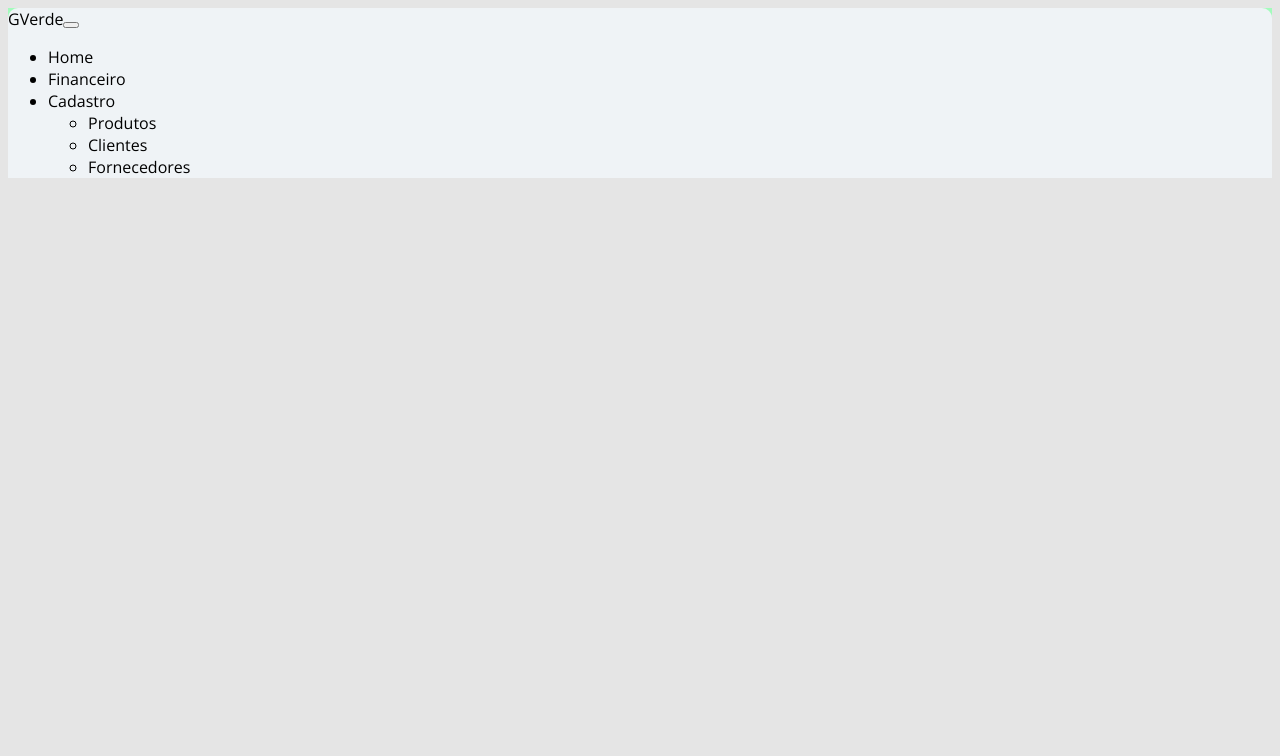
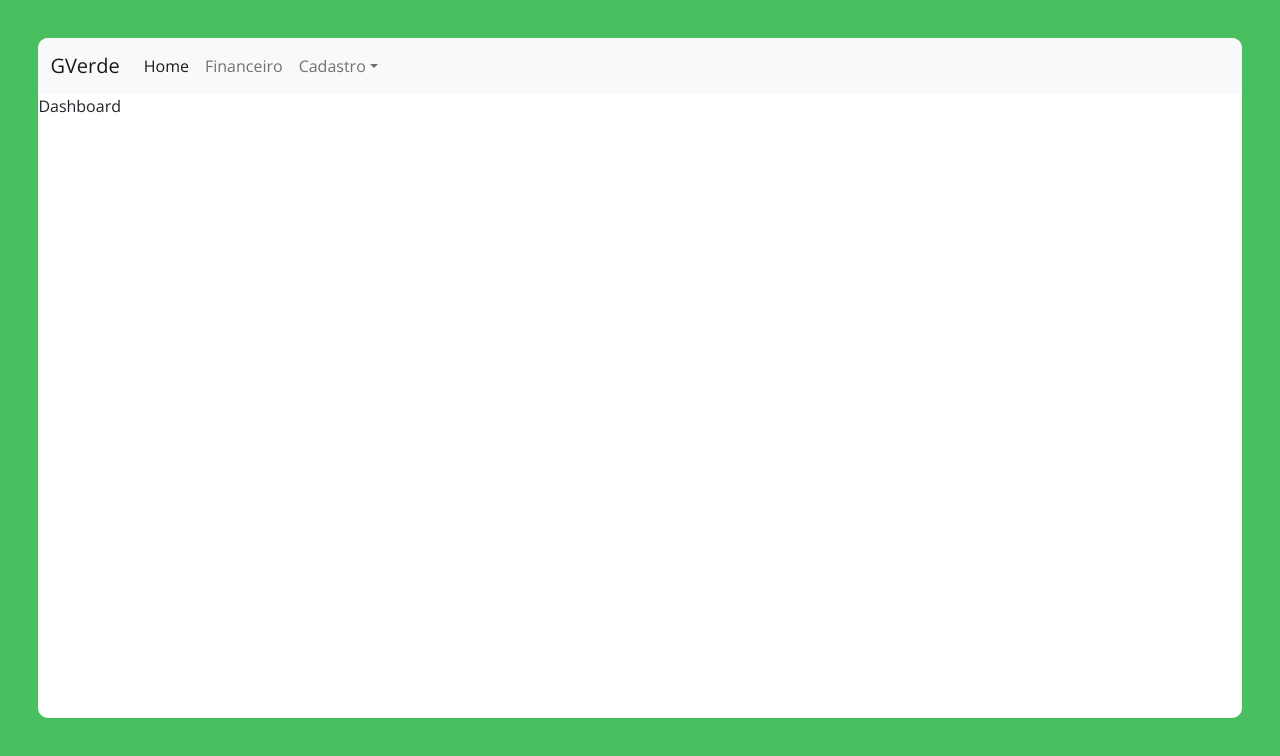
Before and after one commit to elpmoraes/gverde, a React (Create React App) app in the folder frontend/: page / in a window 1280 px wide. Shown: the top 756 px of the page. Built offline with nearby package versions, Linux system fonts and the light colour scheme.

Commit message:
Bootstrap and some pages

```diff
--- a/frontend/package.json
+++ b/frontend/package.json
@@ -14,6 +14,7 @@
     "react": "^17.0.2",
     "react-bootstrap": "^2.1.1",
     "react-dom": "^17.0.2",
+    "react-router-dom": "^6.2.1",
     "react-scripts": "5.0.0",
     "typescript": "^4.5.5",
     "web-vitals": "^2.1.4"
--- a/frontend/src/App.tsx
+++ b/frontend/src/App.tsx
@@ -1,11 +1,26 @@
-import React from 'react';
-import Navbar from './components';
+import {
+  BrowserRouter,
+  Routes,
+  Route
+} from "react-router-dom";
+// import Listing from 'pages/Listing';
+// import Form from 'pages/Form';
+ import Product from 'pages/Product';
+import Navbar from "components/Navbar";
+import Dashboard from "pages/Dashboard";
+
 function App() {
   return (
-
-
+    <BrowserRouter>
       <Navbar />
-
+      <Routes>
+      <Route path="/" element={<Dashboard />} />
+        <Route path="/product" element={<Product />} />
+        {/* <Route path="/form">
+          <Route path=":movieId" element={<Form />} />
+        </Route> */}
+      </Routes>
+    </BrowserRouter>
   );
 }
 
--- a/frontend/src/components/index.tsx
+++ b/frontend/src/components/Navbar/index.tsx
@@ -1,5 +1,4 @@
 import './styles.css'
-
 function Navbar(){
 
 return (
@@ -8,7 +7,7 @@ return (
 <header>
 <nav className="navbar navbar-expand-lg navbar-light bg-light header">
                     <div className="container-fluid">
-                      <a className="navbar-brand" href="#">GVerde</a>
+                      <a className="navbar-brand" href="/">GVerde</a>
                       <button className="navbar-toggler" type="button" data-bs-toggle="collapse" data-bs-target="#navbarNavDropdown" aria-controls="navbarNavDropdown" aria-expanded="false" aria-label="Toggle navigation">
                         <span className="navbar-toggler-icon"></span>
                       </button>
@@ -16,20 +15,20 @@ return (
                       <div className="collapse navbar-collapse" id="navbarNavDropdown">
                             <ul className="navbar-nav">
                             <li className="nav-item">
-                                <a className="nav-link active" aria-current="page" href="#">Home</a>
+                                <a className="nav-link active" aria-current="page" href="/">Home</a>
                             </li>
                             <li className="nav-item">
-                                <a className="nav-link" href="#">Financeiro</a>
+                                <a className="nav-link" href="/">Financeiro</a>
                             </li>
 
                             <li className="nav-item dropdown">
-                                <a className="nav-link dropdown-toggle" href="#" id="navbarDropdownMenuLink" role="button" data-bs-toggle="dropdown" aria-expanded="false">
+                                <a className="nav-link dropdown-toggle" href="/" id="navbarDropdownMenuLink" role="button" data-bs-toggle="dropdown" aria-expanded="false">
                                 Cadastro
                                 </a>
                                 <ul className="dropdown-menu" aria-labelledby="navbarDropdownMenuLink">
-                                <li><a className="dropdown-item" href="/products/add">Produtos</a></li>
-                                <li><a className="dropdown-item" href="#">Clientes</a></li>
-                                <li><a className="dropdown-item" href="#">Fornecedores</a></li>
+                                <li><a className="dropdown-item" href="/product">Produtos</a></li>
+                                <li><a className="dropdown-item" href="/">Clientes</a></li>
+                                <li><a className="dropdown-item" href="/">Fornecedores</a></li>
                                 </ul>
                             </li>
                             </ul>
--- /dev/null
+++ b/frontend/src/components/Navbar/styles.css
@@ -0,0 +1,11 @@
+
+
+    .header{
+        border-top-left-radius: 10px;
+        border-top-right-radius: 10px;
+        background-color: #eff3f6;
+    }
+
+    .carousel .carousel-item {
+  height: 500px;
+}
--- a/frontend/src/components/styles.css
+++ /dev/null
@@ -1,22 +0,0 @@
-
-    .page{
-        margin-top:3%;
-        border: 0px;
-        border-radius: 10px;
-
-        border-style: solid;
-        height: 85vh;
-        background-color: #4abf60;
-    }
-    .header{
-        border-top-left-radius: 10px;
-        border-top-right-radius: 10px;
-        background-color: #eff3f6;
-    }
-
-    body{
-        background-color: #a3fbbc;
-    }
-    .carousel .carousel-item {
-  height: 500px;
-}
--- a/frontend/src/index.css
+++ b/frontend/src/index.css
@@ -5,12 +5,20 @@
 }
 
 * {
-    box-sizing: border-box;
+
     font-family: 'Open Sans', sans-serif;
 }
 
 html, body {
-    background-color: #E5E5E5;
+    margin-left: 3%;
+    margin-right: 3%;
+    margin-top:3%;
+    border: 0px;
+    border-radius: 10px;
+    border-style: solid;
+    height: 85vh;
+    background-color: #4abf60;
+
 }
 
 a, a:hover {
--- a/frontend/src/index.tsx
+++ b/frontend/src/index.tsx
@@ -2,7 +2,8 @@ import React from 'react';
 import ReactDOM from 'react-dom';
 import './index.css';
 import App from './App';
-
+import 'bootstrap';
+import 'bootstrap/dist/css/bootstrap.css';
 
 ReactDOM.render(
   <React.StrictMode>
--- /dev/null
+++ b/frontend/src/pages/Dashboard/index.tsx
@@ -0,0 +1,11 @@
+
+
+function Dashboard(){
+
+return (
+    <p>Dashboard</p>
+)
+
+}
+
+export default Dashboard;
--- /dev/null
+++ b/frontend/src/pages/Product/index.tsx
@@ -0,0 +1,10 @@
+function Products(){
+
+    return (
+
+        <h1>Products Home Listing</h1>
+    )
+
+}
+
+export default Products;
```
Also changed, not shown: 1 other file (tests, documents, lock files or other folders).
